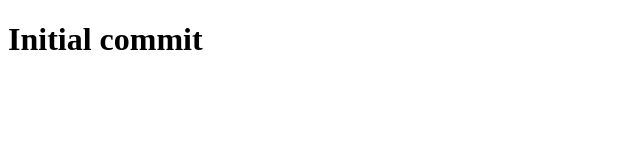
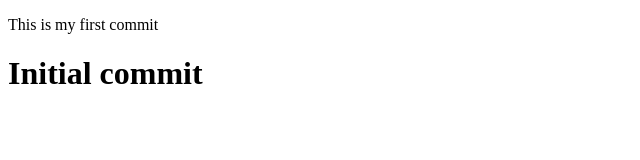
Before and after one commit to NikhilBande45/Avaesa, a plain HTML site: page index.html in a window 1280 px wide. Shown: the whole page, without its empty margins (0-640 px from the left). Drawn offline with Linux system fonts and the light colour scheme.

Commit message:
third commit

```diff
--- a/index.html
+++ b/index.html
@@ -6,6 +6,7 @@
     <title>Document</title>
 </head>
 <body>
+    <p>This is my first commit</p>
     <h1>Initial commit</h1>
 </body>
 </html>
```
